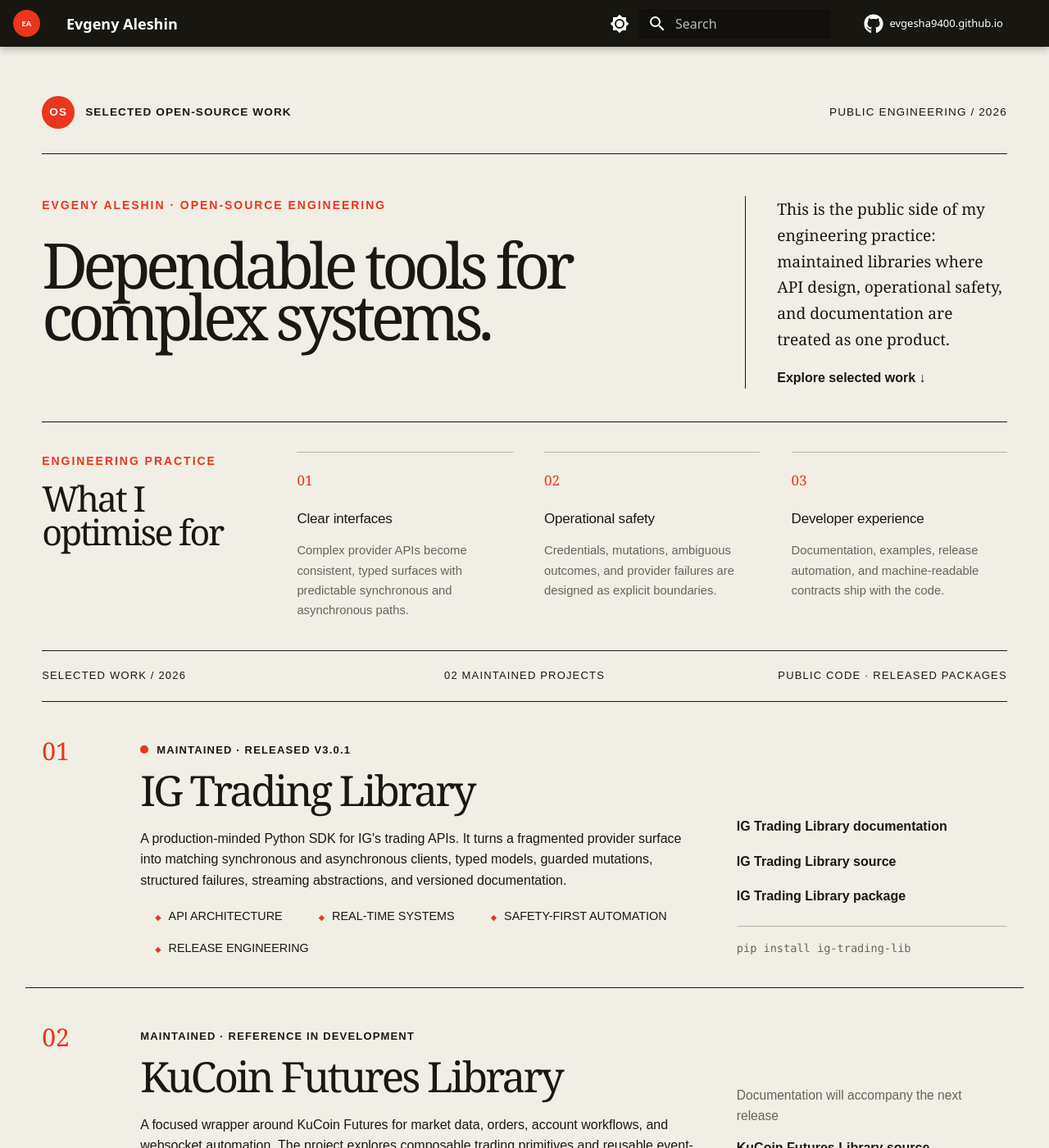
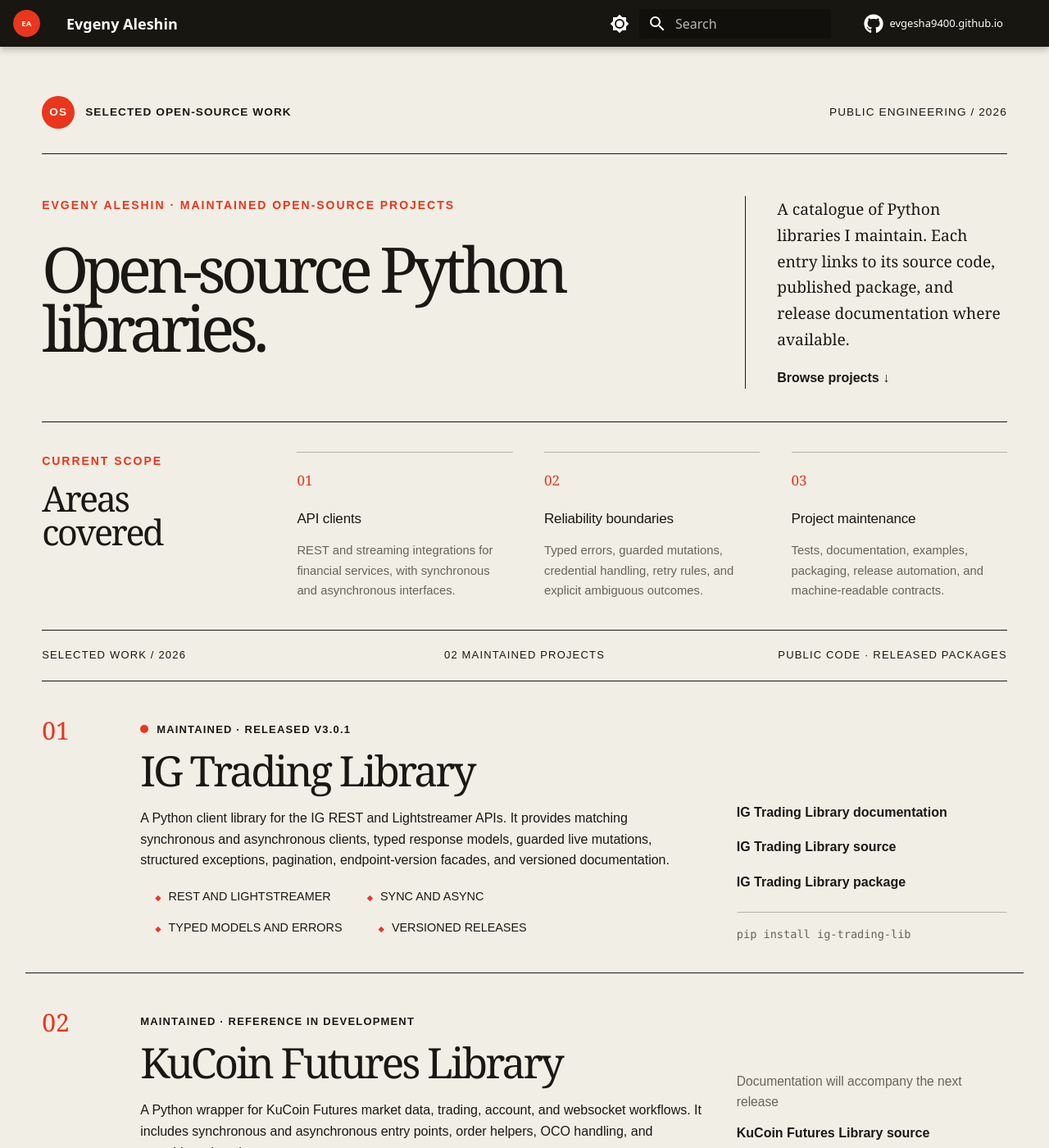
Before and after one commit to evgesha9400/evgesha9400.github.io, an MkDocs documentation site: the page built from docs/prototypes/editorial-registry.md, in a window 1280 px wide and 1400 px high. Shown: the whole window at 82% size. Built offline with MkDocs 1.6.1 and Material for MkDocs 9.7.7, drawn with Linux system fonts in a browser that asks for light colours; comment, search, counter and statistics services are not loaded; some of the changed text lies outside the part shown.

Commit message:
fix(portal): use factual editorial catalogue copy
- replace promotional claims with concrete project scope
- describe library capabilities and maintenance status directly
- prevent wide-screen headline overlap with a line-height regression check

```diff
--- a/docs/assets/stylesheets/prototypes.css
+++ b/docs/assets/stylesheets/prototypes.css
@@ -266,7 +266,7 @@
   font-size: clamp(3.6rem, 6vw, 6.5rem);
   font-weight: 400;
   letter-spacing: -0.075em;
-  line-height: 0.82;
+  line-height: 0.94;
   margin: 0;
   max-width: 64rem;
 }
--- a/docs/prototypes/editorial-registry.md
+++ b/docs/prototypes/editorial-registry.md
@@ -11,34 +11,34 @@
   </header>
   <section class="editorial-hero">
     <div class="editorial-hero__title">
-      <p class="prototype-kicker">Evgeny Aleshin · Open-source engineering</p>
-      <h1>Dependable tools for complex systems.</h1>
+      <p class="prototype-kicker">Evgeny Aleshin · Maintained open-source projects</p>
+      <h1>Open-source Python libraries.</h1>
     </div>
     <div class="editorial-hero__note">
-      <p>This is the public side of my engineering practice: maintained libraries where API design, operational safety, and documentation are treated as one product.</p>
-      <a href="#editorial-library-index">Explore selected work ↓</a>
+      <p>A catalogue of Python libraries I maintain. Each entry links to its source code, published package, and release documentation where available.</p>
+      <a href="#editorial-library-index">Browse projects ↓</a>
     </div>
   </section>
   <section class="editorial-practice" aria-labelledby="editorial-practice-heading">
     <div class="editorial-practice__intro">
-      <p class="prototype-kicker">Engineering practice</p>
-      <h2 id="editorial-practice-heading">What I optimise for</h2>
+      <p class="prototype-kicker">Current scope</p>
+      <h2 id="editorial-practice-heading">Areas covered</h2>
     </div>
     <div class="editorial-practice__grid">
       <article>
         <span>01</span>
-        <h3>Clear interfaces</h3>
-        <p>Complex provider APIs become consistent, typed surfaces with predictable synchronous and asynchronous paths.</p>
+        <h3>API clients</h3>
+        <p>REST and streaming integrations for financial services, with synchronous and asynchronous interfaces.</p>
       </article>
       <article>
         <span>02</span>
-        <h3>Operational safety</h3>
-        <p>Credentials, mutations, ambiguous outcomes, and provider failures are designed as explicit boundaries.</p>
+        <h3>Reliability boundaries</h3>
+        <p>Typed errors, guarded mutations, credential handling, retry rules, and explicit ambiguous outcomes.</p>
       </article>
       <article>
         <span>03</span>
-        <h3>Developer experience</h3>
-        <p>Documentation, examples, release automation, and machine-readable contracts ship with the code.</p>
+        <h3>Project maintenance</h3>
+        <p>Tests, documentation, examples, packaging, release automation, and machine-readable contracts.</p>
       </article>
     </div>
   </section>
@@ -53,8 +53,8 @@
       <div class="editorial-entry__body">
         <p class="editorial-entry__status">Maintained · released v3.0.1</p>
         <h2>IG Trading Library</h2>
-        <p>A production-minded Python SDK for IG's trading APIs. It turns a fragmented provider surface into matching synchronous and asynchronous clients, typed models, guarded mutations, structured failures, streaming abstractions, and versioned documentation.</p>
-        <ul><li>API architecture</li><li>Real-time systems</li><li>Safety-first automation</li><li>Release engineering</li></ul>
+        <p>A Python client library for the IG REST and Lightstreamer APIs. It provides matching synchronous and asynchronous clients, typed response models, guarded live mutations, structured exceptions, pagination, endpoint-version facades, and versioned documentation.</p>
+        <ul><li>REST and Lightstreamer</li><li>Sync and async</li><li>Typed models and errors</li><li>Versioned releases</li></ul>
       </div>
       <div class="editorial-entry__actions">
         <a href="https://evgesha9400.github.io/ig-trading-lib/latest/">IG Trading Library documentation</a>
@@ -68,8 +68,8 @@
       <div class="editorial-entry__body">
         <p class="editorial-entry__status">Maintained · reference in development</p>
         <h2>KuCoin Futures Library</h2>
-        <p>A focused wrapper around KuCoin Futures for market data, orders, account workflows, and websocket automation. The project explores composable trading primitives and reusable event-driven clients.</p>
-        <ul><li>Trading automation</li><li>Exchange integration</li><li>Websocket clients</li><li>Reusable execution helpers</li></ul>
+        <p>A Python wrapper for KuCoin Futures market data, trading, account, and websocket workflows. It includes synchronous and asynchronous entry points, order helpers, OCO handling, and reusable websocket components.</p>
+        <ul><li>Market and trade APIs</li><li>Account workflows</li><li>Websocket clients</li><li>Order helpers</li></ul>
       </div>
       <div class="editorial-entry__actions">
         <span>Documentation will accompany the next release</span>
@@ -80,7 +80,7 @@
     </article>
   </section>
   <footer class="prototype-footer">
-    <span>Open source makes engineering judgment inspectable.</span>
+    <span>Maintained by Evgeny Aleshin.</span>
     <a href="https://github.com/evgesha9400">More work on GitHub ↗</a>
   </footer>
 </main>
```
Also changed, not shown: 1 other file.
